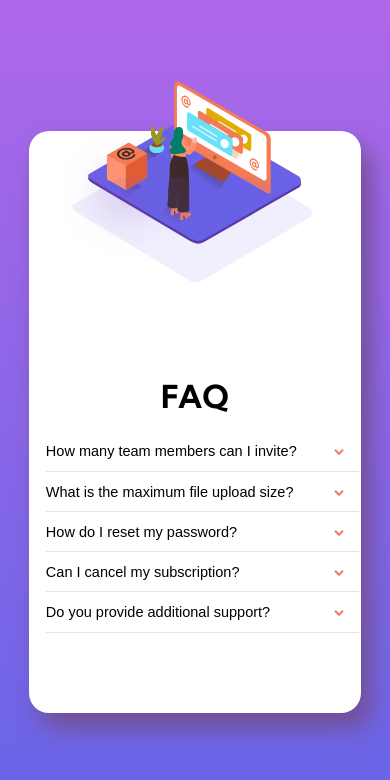
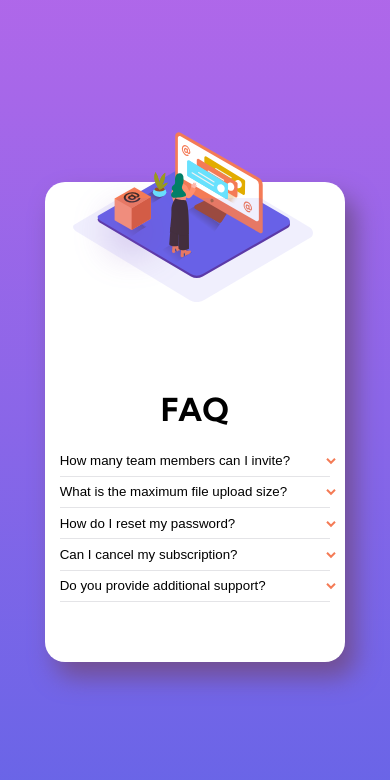
Before and after one commit to apatrickg/Accordion, a plain HTML site: page index.html in a window 390 px wide. Drawn offline with Linux system fonts and the light colour scheme.

Commit message:
further updates

```diff
--- a/style.css
+++ b/style.css
@@ -47,9 +47,9 @@ hr{
 .content-wrapper{
     display: grid;
     grid-template-columns: repeat(2,1fr);
-    height: 68vh;
-    width: 55vw;
-    max-width: 100vw;
+    height: 38em;
+    width: 55em;
+    max-width: 65em;
     background-color: #fff;
     border-radius: 20px;
     position: relative;
@@ -60,7 +60,7 @@ hr{
 .content-pictures{
     background-image: url('/images/bg-pattern-desktop.svg');
     background-repeat: no-repeat;
-    background-position: -420px -260px;
+    background-position: -420px -240px;
     background-size: 800px 810px;
     position: relative;
 }
@@ -68,14 +68,15 @@ hr{
 .box{
     background-image:url('/images/illustration-box-desktop.svg');
     background-repeat: no-repeat;
-    transform: translate(-95px,-330px);
-    height: 30%;
+    background-position: center;
+    transform: translate(-215px,-330px);
+    height: 300px;
 }
 
 .woman{
     background-image: url('/images/illustration-woman-online-desktop.svg');
     background-repeat: no-repeat;
-    background-position: -86px 10px;
+    background-position: right 22px center;
     height: 100%;
 }
 
@@ -93,7 +94,7 @@ hr{
     font-size: 1.1em;
     line-height: 1.3;
     font-weight: 400;
-    width: 22vw;
+    width: 24em;
 }
 
 .header{
@@ -102,7 +103,7 @@ hr{
 
 .reveal-elements{
     text-align: left;
-    width: 100%;
+    width: 23em;
     border:none;
     background-color:transparent;
     outline:none;
@@ -118,6 +119,7 @@ hr{
 .reveal-elements::after{
     content: url('/images/icon-arrow-down.svg');
     float: right;
+    margin-right: 0px;
 }
 
 .element{
@@ -142,21 +144,48 @@ hr{
 
 }
 
-@media only screen and (max-width: 840px) {
+@media only screen and (min-width: 1150px){
+ .content-wrapper{
+    display: grid;
+    grid-template-columns: repeat(2,1fr);
+    height: 65vh;
+    width: 56vw;
+    max-width: 100vw;
+    background-color: #fff;
+    border-radius: 20px;
+    position: relative;
+    box-shadow: 10px 15px 24px rgb(114, 79, 146);
+
+    }
+
+}
+
+@media only screen and (max-width: 760px) {
 .content-wrapper{
     display: flex;
     justify-content: center;
     align-items: center;
     flex-direction: column;
-    height: 69vh;
-    width: 85vw;
+    height: 40em;
+    width: 25em;
 }
 
 .content-text{
-    width: 90%;
+    width: 20.5em;
     margin-top: -4em;
     margin-bottom: -2em;
 }
+
+hr{
+    width: 20.5em;
+}
+
+.reveal-elements::after{
+    content: url('/images/icon-arrow-down.svg');
+    float: right;
+    margin-right: 30px;
+}
+
 
 .woman{
     background-image: none;
@@ -166,8 +195,8 @@ hr{
      display: block;
      position: relative;
      height: auto;
-     width: 90%;
-     transform: translate(0px, -150px);
+     width: 18em;
+     transform: translate(-13px, -130px);
  }
 
  .element{
@@ -180,13 +209,12 @@ hr{
     display: block;
     position: absolute;
     left: 49%;
-    top: -30%;
+    top: -40%;
     transform: translateX(-50%);
  }
 
  .reveal-elements{
-     padding: 5px 0px 5px 0px;
-     font-size: 1.1em;
+     padding:0px;
  }
 
  .header{
```
